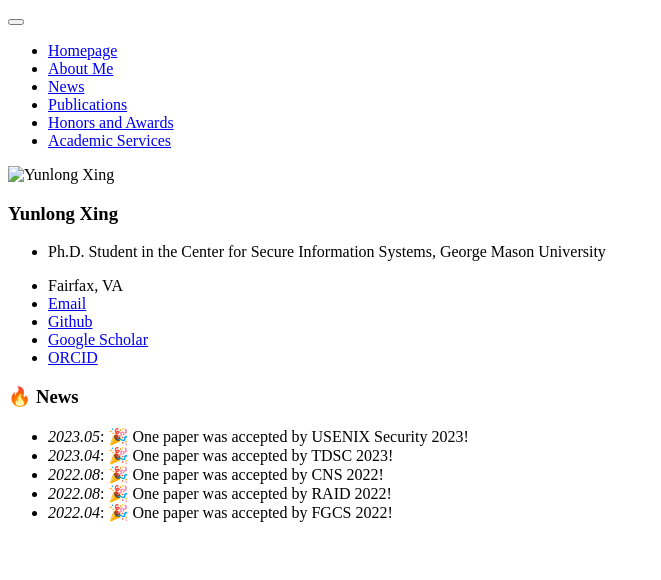
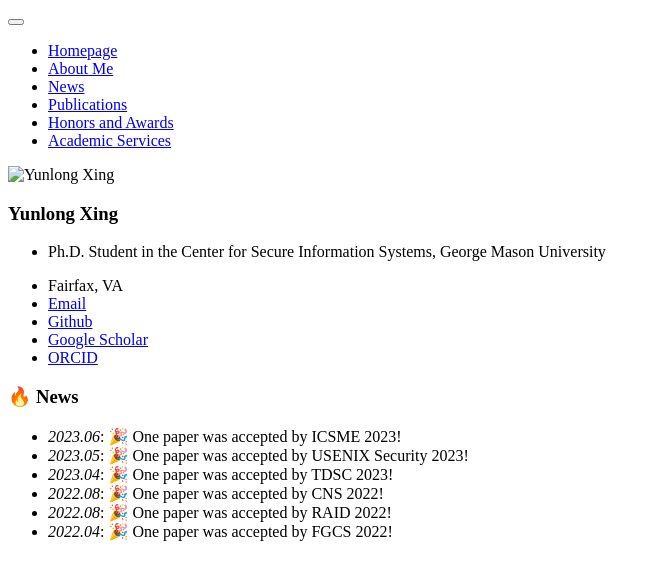
Before and after one commit to YunlongXing/yunlongxing.github.io, a Jekyll site: the page built from _pages/includes/news.md, in a window 1280 px wide. Shown: the top 580 px of the page, without its empty margins (0-661 px from the left). Built offline with Jekyll 4.4.1, drawn with Linux system fonts in a browser that asks for light colours; our own code applies the rules of GitHub Pages for plain Markdown files.

Commit message:
Update news.md

```diff
--- a/_pages/includes/news.md
+++ b/_pages/includes/news.md
@@ -1,4 +1,5 @@
 # 🔥 News
+- *2023.06*: 🎉 One paper was accepted by ICSME 2023!
 - *2023.05*: 🎉 One paper was accepted by USENIX Security 2023!
 - *2023.04*: 🎉 One paper was accepted by TDSC 2023!
 - *2022.08*: 🎉 One paper was accepted by CNS 2022!
```
